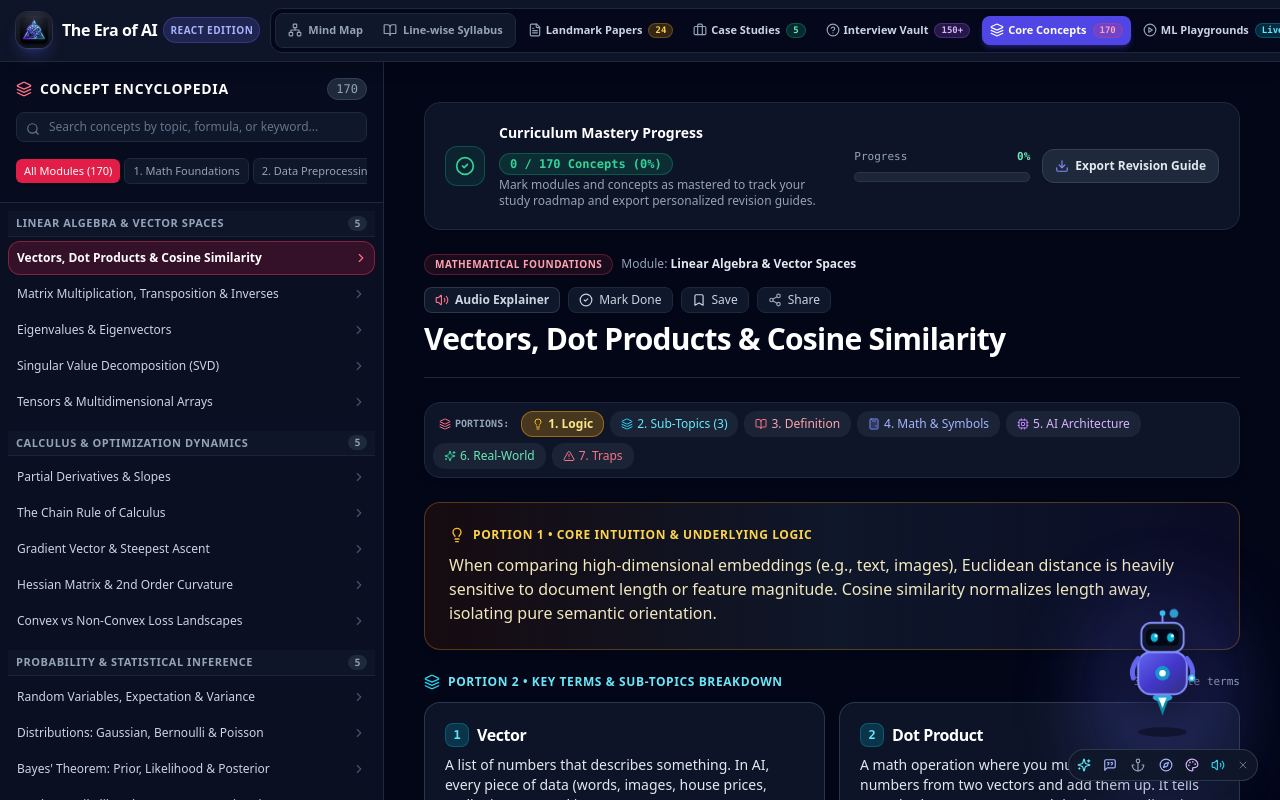
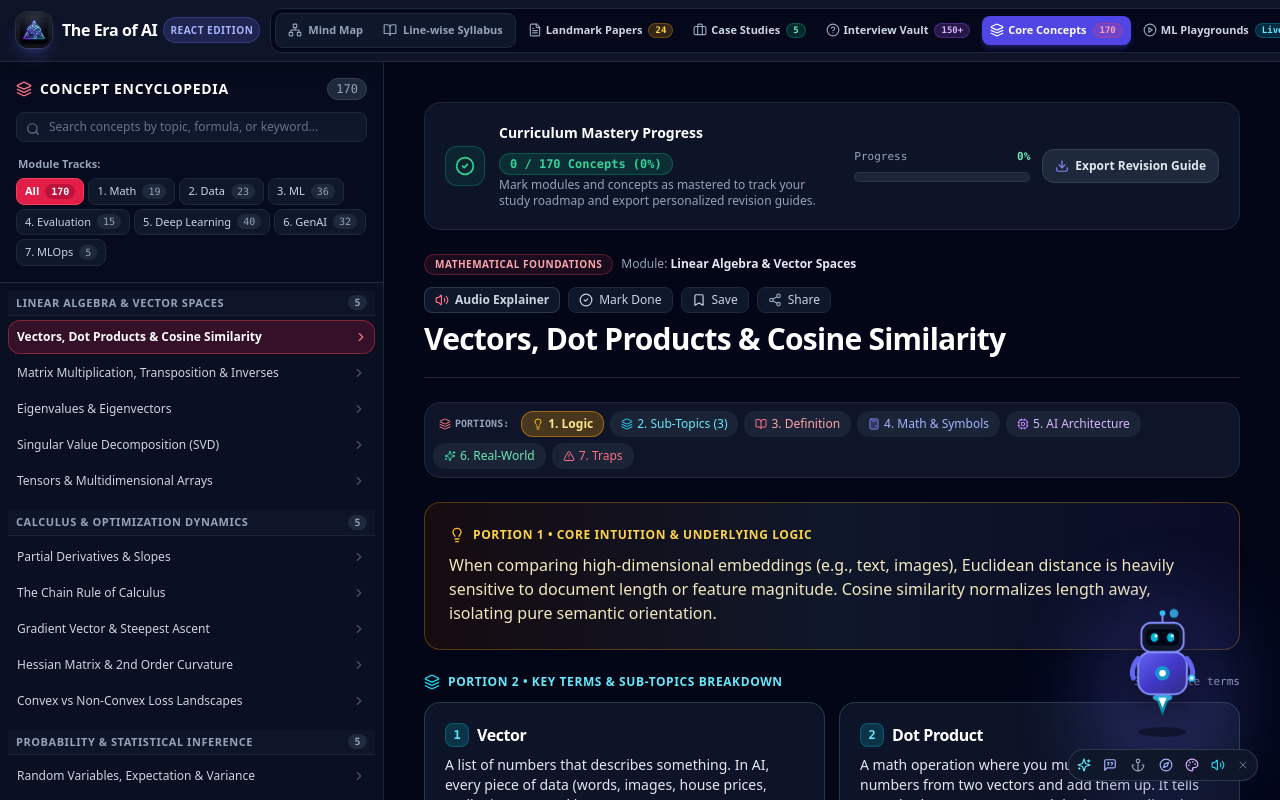
Before and after one commit to arpitsomani8/The-Era-of-AI, a React (Vite) app: page /concepts in a window 1280 px wide. Built offline with nearby package versions, Linux system fonts and the light colour scheme.

Commit message:
Make all 8 module filter options fully visible and wrapped with counts in concept sidebar

```diff
--- a/src/pages/ConceptsPage.jsx
+++ b/src/pages/ConceptsPage.jsx
@@ -129,15 +129,25 @@ export default function ConceptsPage() {
     }
   }, [conceptIdParam, topicParam, categoryParam, searchParam]);
 
+  const categoryCounts = useMemo(() => {
+    const counts = { all: conceptsData.length };
+    conceptsData.forEach((c) => {
+      if (c.category) {
+        counts[c.category] = (counts[c.category] || 0) + 1;
+      }
+    });
+    return counts;
+  }, []);
+
   const categories = [
-    { id: 'all', label: 'All Modules (170)' },
-    { id: 'math', label: '1. Math Foundations' },
-    { id: 'data', label: '2. Data Preprocessing' },
-    { id: 'ml', label: '3. Classical ML' },
-    { id: 'eval', label: '4. Model Evaluation' },
-    { id: 'dl', label: '5. Deep Learning' },
-    { id: 'genai', label: '6. Transformers & GenAI' },
-    { id: 'mlops', label: '7. MLOps' }
+    { id: 'all', label: 'All Modules', shortLabel: 'All' },
+    { id: 'math', label: '1. Math Foundations', shortLabel: '1. Math' },
+    { id: 'data', label: '2. Data Preprocessing', shortLabel: '2. Data' },
+    { id: 'ml', label: '3. Classical ML', shortLabel: '3. ML' },
+    { id: 'eval', label: '4. Model Evaluation', shortLabel: '4. Evaluation' },
+    { id: 'dl', label: '5. Deep Learning', shortLabel: '5. Deep Learning' },
+    { id: 'genai', label: '6. Transformers & GenAI', shortLabel: '6. GenAI' },
+    { id: 'mlops', label: '7. MLOps', shortLabel: '7. MLOps' }
   ];
 
   const filteredConcepts = useMemo(() => {
@@ -331,21 +341,49 @@ export default function ConceptsPage() {
             )}
           </div>
 
-          {/* Category Filter Pills */}
-          <div className="flex items-center overflow-x-auto no-scrollbar space-x-1 pt-1 pb-0.5">
-            {categories.map((cat) => (
+          {/* Category Filter Pills (Wrapping so all 8 modules are fully visible) */}
+          <div className="space-y-1.5 pt-0.5">
+            <div className="flex items-center justify-between text-[11px] text-slate-400 font-semibold px-0.5">
+              <span>Module Tracks:</span>
+              {activeCategory !== 'all' && (
+                <button
+                  type="button"
+                  onClick={() => setActiveCategory('all')}
+                  className="text-[10px] text-rose-400 hover:text-rose-300 font-medium transition cursor-pointer"
+                >
+                  Clear filter (Show all 170)
+                </button>
+              )}
+            </div>
+
+            <div className="flex flex-wrap gap-1">
+              {categories.map((cat) => {
+                const count = categoryCounts[cat.id] || 0;
+                const isActive = activeCategory === cat.id;
+                return (
                   <button
                     key={cat.id}
+                    type="button"
                     onClick={() => setActiveCategory(cat.id)}
-                className={`px-2 py-1 rounded-md text-[11px] font-medium whitespace-nowrap transition ${
-                  activeCategory === cat.id
-                    ? 'bg-rose-600 text-white shadow'
-                    : 'bg-slate-900 text-slate-400 hover:text-white border border-slate-800'
+                    title={`${cat.label} (${count} concepts)`}
+                    className={`px-2 py-1 rounded-lg text-[11px] font-medium transition flex items-center gap-1.5 cursor-pointer ${
+                      isActive
+                        ? 'bg-rose-600 text-white shadow-sm font-semibold border border-rose-500'
+                        : 'bg-slate-900 text-slate-300 hover:text-white hover:bg-slate-800 border border-slate-800'
                     }`}
                   >
-                {cat.label}
+                    <span>{cat.shortLabel || cat.label}</span>
+                    <span
+                      className={`text-[10px] px-1.5 py-0.2 rounded-full font-mono ${
+                        isActive ? 'bg-rose-700 text-white' : 'bg-slate-800 text-slate-400'
+                      }`}
+                    >
+                      {count}
+                    </span>
                   </button>
-            ))}
+                );
+              })}
+            </div>
           </div>
         </div>
 
```
Lines whose indentation alone changed are shown as unchanged.
